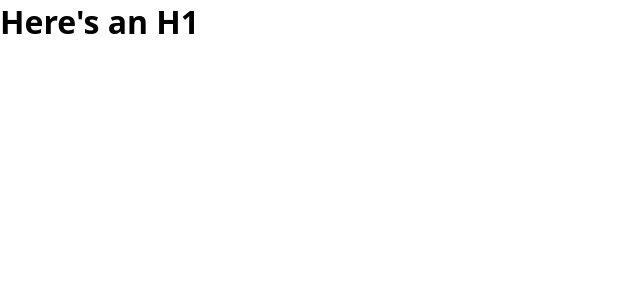
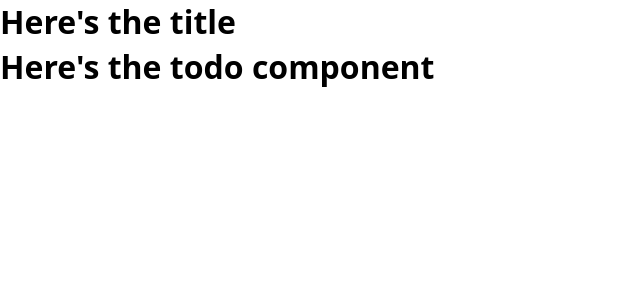
Before and after one commit to JS-goose/react-todo-list, a React (Create React App) app: page / in a window 1280 px wide. Shown: the top 300 px of the page, without its empty margins (0-640 px from the left). Built offline with nearby package versions, Linux system fonts and the light colour scheme.

Commit message:
built todos component and basic structure

```diff
--- a/src/App.js
+++ b/src/App.js
@@ -1,11 +1,13 @@
 import React, { Component } from 'react';
+import Todos from './components/Todos';
 import './App.css';
 
 class App extends Component {
   render() {
     return (
       <div className="App">
-        <h1>Here's an H1</h1>
+      <h1>Here's the title</h1>
+      <Todos />
       </div>
     );
   }
--- /dev/null
+++ b/src/components/Todos.js
@@ -0,0 +1,13 @@
+import React, { Component } from 'react';
+
+class Todos extends Component {
+  render() {
+    return (
+      <div>
+        <h1>Here's the todo component</h1>
+      </div>
+    );
+  }
+}
+
+export default Todos;
```
